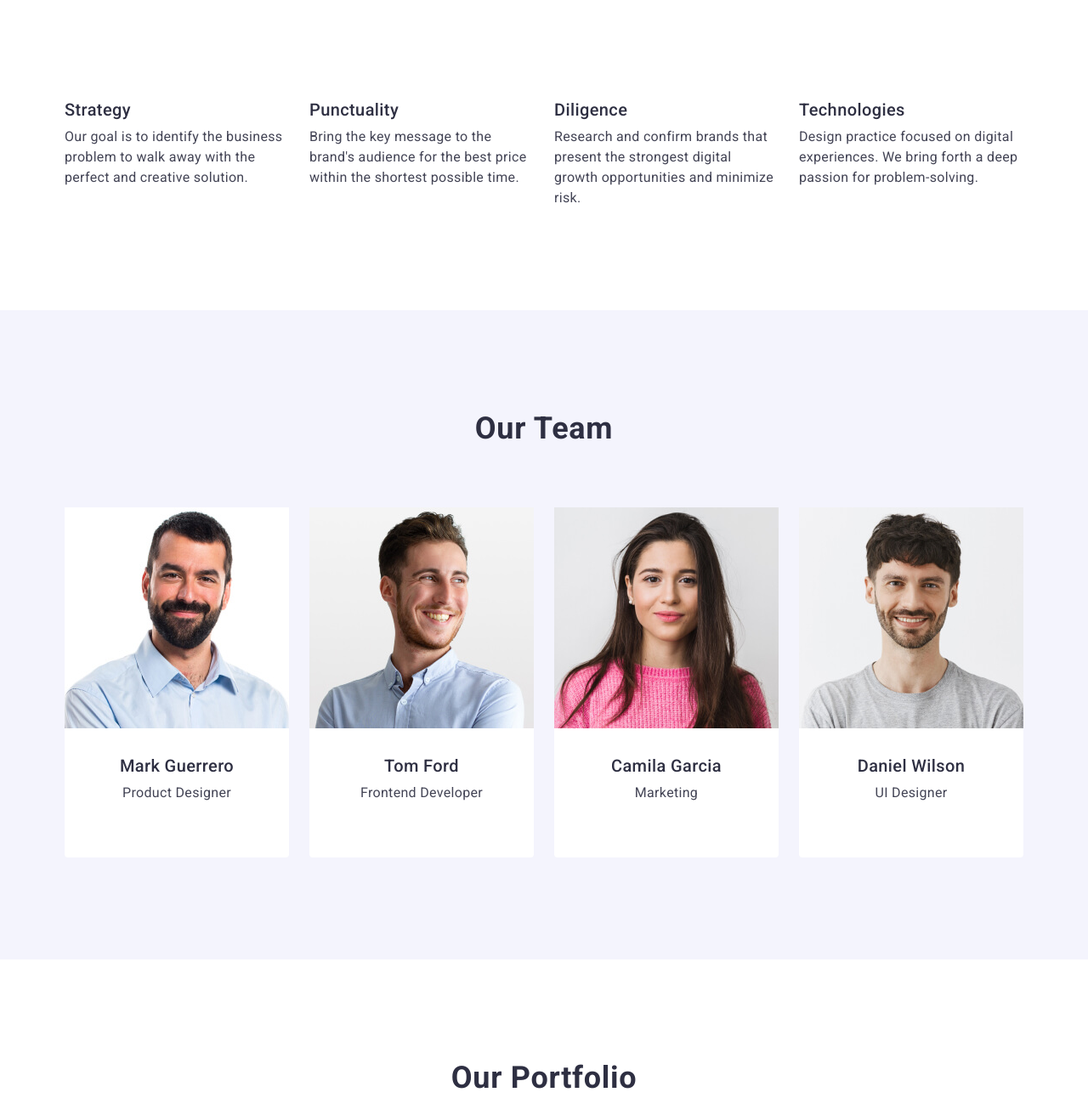
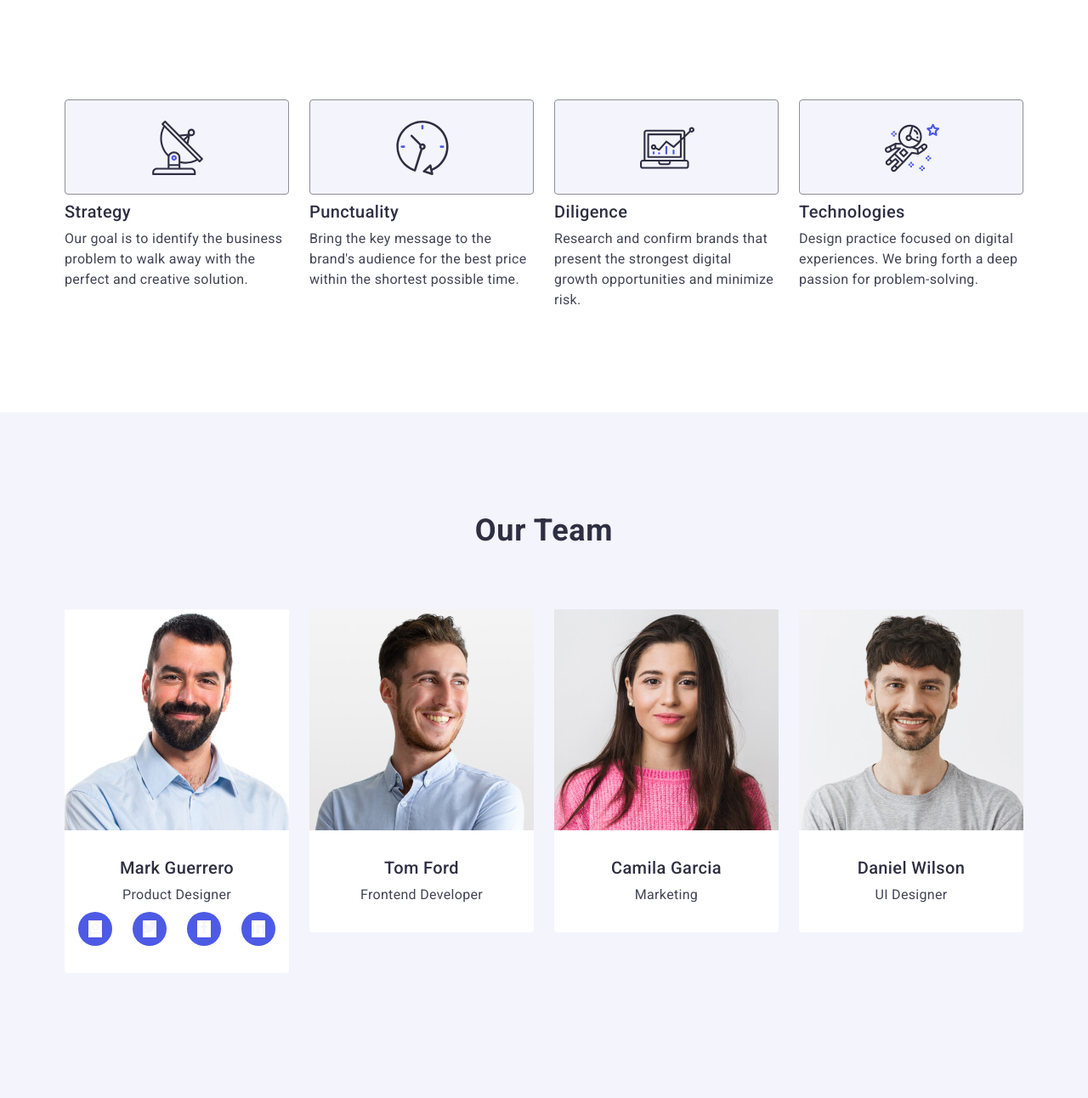
Before and after one commit to DmytroTaranenko/goit-markup-hw-04, a plain HTML site: page index.html in a window 1280 px wide. Shown: the part 676-1968 px from the top of the page at 85% size. Drawn offline with nearby package versions, Linux system fonts and the light colour scheme.

Commit message:
add some icon

```diff
--- a/css/styles.css
+++ b/css/styles.css
@@ -116,6 +116,23 @@ body {
   color: #404bbf;
 }
 
+.link-active {
+  position: relative;
+  color: #404bbf;
+}
+
+.link-active::after {
+  content: "";
+  display: block;
+  position: absolute;
+  border-radius: 2px;
+  width: 100%;
+  height: 4px;
+  background: #404bbf;
+  bottom: -1px;
+  left: 0px;
+}
+
 .contact-block {
   font-style: normal;
   display: flex;
@@ -143,13 +160,16 @@ body {
 /* ===============section-main=============== */
 
 .section-main {
-  background: #2e2f42;
-}
-
-.section-main {
   padding-top: 188px;
   padding-bottom: 188px;
   background: #2e2f42;
+  background-image: linear-gradient(
+      rgba(46, 47, 66, 0.7),
+      rgba(46, 47, 66, 0.7)
+    ),
+    url(../images/background-images/main-background-images.jpg);
+  background-position: center;
+  background-repeat: no-repeat;
 }
 
 .header-main {
@@ -199,6 +219,17 @@ body {
 
 .advantages-list-item {
   width: calc((100% - 72px) / 4);
+}
+
+.svg-advantages-icon {
+  display: block;
+  border: 1px solid #8e8f99;
+  border-radius: 4px;
+  background: #f4f4fd;
+  margin-bottom: 8px;
+  width: 264px;
+  height: 112px;
+  padding: 24px 100px;
 }
 
 .our-advantages {
@@ -252,18 +283,39 @@ body {
   text-align: center;
 }
 
+.social-list-name {
+  display: flex;
+  justify-content: center;
+  align-items: center;
+  column-gap: 24px;
+  margin-top: 8px;
+}
+
+.social-list-item-name {
+  display: flex;
+  width: 40px;
+  height: 40px;
+  border-radius: 50%;
+  justify-content: center;
+  align-items: center;
+  background-color: #4d5ae5;
+}
+
+.social-list-link-name {
+  justify-content: center;
+  align-items: center;
+  background-color: #ffffff;
+}
+
 .block-name-team {
   padding: 32px 0;
   border-radius: 0px 0px 4px 4px;
+  background-color: #ffffff;
 }
 
 .section-team p {
   line-height: 1.5;
   letter-spacing: 0.02em;
-}
-
-.section-team li {
-  background-color: #ffffff;
 }
 
 .picture-team {
--- a/index.html
+++ b/index.html
@@ -28,7 +28,7 @@
           </a>
           <ul class="menu">
             <li class="menu-item">
-              <a class="menu-link" href="./index.html">Studio</a>
+              <a class="menu-link link-active" href="./index.html">Studio</a>
             </li>
             <li class="menu-item">
               <a class="menu-link" href="#portfolio">Portfolio</a>
@@ -66,6 +66,11 @@
           <h2 class="visually-hidden">our advantages</h2>
           <ul class="advantages-list">
             <li class="advantages-list-item">
+              <div class="svg-advantages-icon">
+                <svg width="64" height="64">
+                  <use href="./images/icons/icons.svg#icon-antenna"></use>
+                </svg>
+              </div>
               <h3 class="our-advantages">Strategy</h3>
               <p class="description-advantages">
                 Our goal is to identify the business problem to walk away with
@@ -73,6 +78,11 @@
               </p>
             </li>
             <li class="advantages-list-item">
+              <div class="svg-advantages-icon">
+                <svg width="64" height="64">
+                  <use href="./images/icons/icons.svg#icon-clock"></use>
+                </svg>
+              </div>
               <h3 class="our-advantages">Punctuality</h3>
               <p class="description-advantages">
                 Bring the key message to the brand's audience for the best price
@@ -80,6 +90,11 @@
               </p>
             </li>
             <li class="advantages-list-item">
+              <div class="svg-advantages-icon">
+                <svg class="advantages-list-icon" width="64" height="64">
+                  <use href="./images/icons/icons.svg#icon-diagram"></use>
+                </svg>
+              </div>
               <h3 class="our-advantages">Diligence</h3>
               <p class="description-advantages">
                 Research and confirm brands that present the strongest digital
@@ -87,6 +102,11 @@
               </p>
             </li>
             <li class="advantages-list-item">
+              <div class="svg-advantages-icon">
+                <svg width="64" height="64">
+                  <use href="./images/icons/icons.svg#icon-astronaut"></use>
+                </svg>
+              </div>
               <h3 class="our-advantages">Technologies</h3>
               <p class="description-advantages">
                 Design practice focused on digital experiences. We bring forth a
@@ -110,6 +130,55 @@
               <div class="block-name-team">
                 <h3 class="name-team">Mark Guerrero</h3>
                 <p class="profession">Product Designer</p>
+                <ul class="social-list-name">
+                  <li class="social-list-item-name">
+                    <a
+                      class="social-list-link-name"
+                      href="https://www.instagram.com/"
+                    >
+                      <svg class="social-icon" width="16" height="16">
+                        <use
+                          href="./images/icons/icons.svg#icon-instagram"
+                          #icon-instagram
+                        ></use>
+                      </svg>
+                    </a>
+                  </li>
+                  <li class="social-list-item-name">
+                    <a
+                      class="social-list-link-name"
+                      href="https://twitter.com/"
+                    >
+                      <svg class="social-icon" width="16" height="16">
+                        <use href="./images/icons/icons.svg#icon-twitter"></use>
+                      </svg>
+                    </a>
+                  </li>
+                  <li class="social-list-item-name">
+                    <a
+                      class="social-list-link-name"
+                      href="https://www.facebook.com/"
+                    >
+                      <svg class="social-icon" width="16" height="16">
+                        <use
+                          href="./images/icons/icons.svg#icon-facebook"
+                        ></use>
+                      </svg>
+                    </a>
+                  </li>
+                  <li class="social-list-item-name">
+                    <a
+                      class="social-list-link-name"
+                      href="https://pl.linkedin.com/"
+                    >
+                      <svg class="social-icon" width="16" height="16">
+                        <use
+                          href="./images/icons/icons.svg#icon-linkedin"
+                        ></use>
+                      </svg>
+                    </a>
+                  </li>
+                </ul>
               </div>
             </li>
             <li class="team-list-item">
```
Also changed, not shown: images/background-images/main-background-images.jpg (added), images/icons/icons.svg (added).
